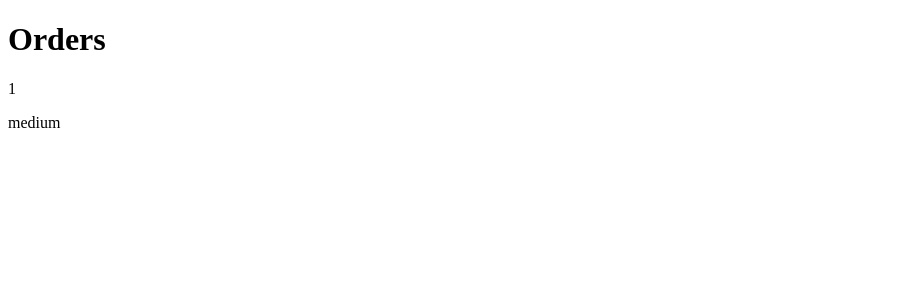
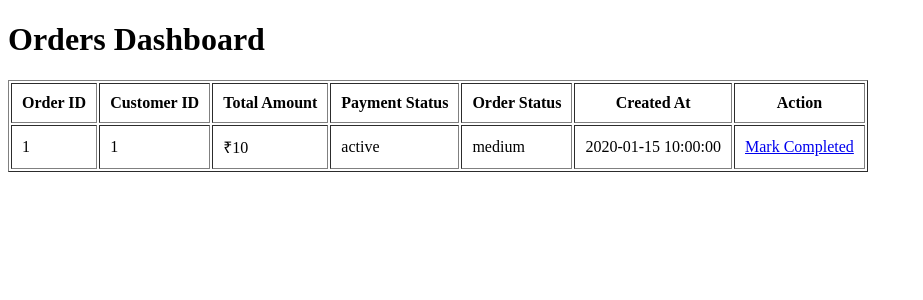
Before and after one commit to Parameshasuthe-pixel/CLass2Cafe, a Flask app: page /orders in a window 1280 px wide. Shown: the top 300 px of the page, without its empty margins (0-923 px from the left). Run offline with Flask 3, Linux system fonts and the light colour scheme; tables that the repository leaves empty hold one stand-in row (values such as "Sample post").

Commit message:
crowd control

```diff
--- a/routes/admin_routes.py
+++ b/routes/admin_routes.py
@@ -48,3 +48,39 @@ def crowd_page():
 @admin_bp.route('/analytics')
 def analytics_page():
     return render_template('analytics.html')
+
+@admin_bp.route('/complete/<int:order_id>')
+def complete_order(order_id):
+
+    order = Order.query.get(order_id)
+
+    if order:
+        order.status = "Completed"
+        db.session.commit()
+
+    return redirect('/orders')
+
+@admin_bp.route('/update_crowd/<status>')
+def update_crowd(status):
+
+    crowd = CrowdData.query.first()
+
+    if not crowd:
+        crowd = CrowdData(
+            time_slot="Current",
+            crowd_percentage=0
+        )
+        db.session.add(crowd)
+
+    if status == "low":
+        crowd.crowd_percentage = 20
+
+    elif status == "medium":
+        crowd.crowd_percentage = 50
+
+    elif status == "high":
+        crowd.crowd_percentage = 90
+
+    db.session.commit()
+
+    return redirect('/crowd')
--- a/templates/orders.html
+++ b/templates/orders.html
@@ -1,18 +1,42 @@
 <!DOCTYPE html>
 <html>
 <head>
-    <title>Orders</title>
+    <title>Orders Dashboard</title>
 </head>
 <body>
 
-<h1>Orders</h1>
+    <h1>Orders Dashboard</h1>
 
-{% for order in orders %}
-<div>
-    <p>{{ order.order_id }}</p>
-    <p>{{ order.status }}</p>
-</div>
-{% endfor %}
+    <table border="1" cellpadding="10">
+
+        <tr>
+            <th>Order ID</th>
+            <th>Customer ID</th>
+            <th>Total Amount</th>
+            <th>Payment Status</th>
+            <th>Order Status</th>
+            <th>Created At</th>
+            <th>Action</th>
+        </tr>
+
+        {% for order in orders %}
+        <tr>
+            <td>{{ order.order_id }}</td>
+            <td>{{ order.user_id }}</td>
+            <td>₹{{ order.total_amount }}</td>
+            <td>{{ order.payment_status }}</td>
+            <td>{{ order.status }}</td>
+            <td>{{ order.created_at }}</td>
+
+            <td>
+                <a href="/complete/{{ order.id }}">
+                    Mark Completed
+                </a>
+            </td>
+        </tr>
+        {% endfor %}
+
+    </table>
 
 </body>
 </html>
```
Also changed, not shown: templates/crowd.html (+14 -2 lines).
